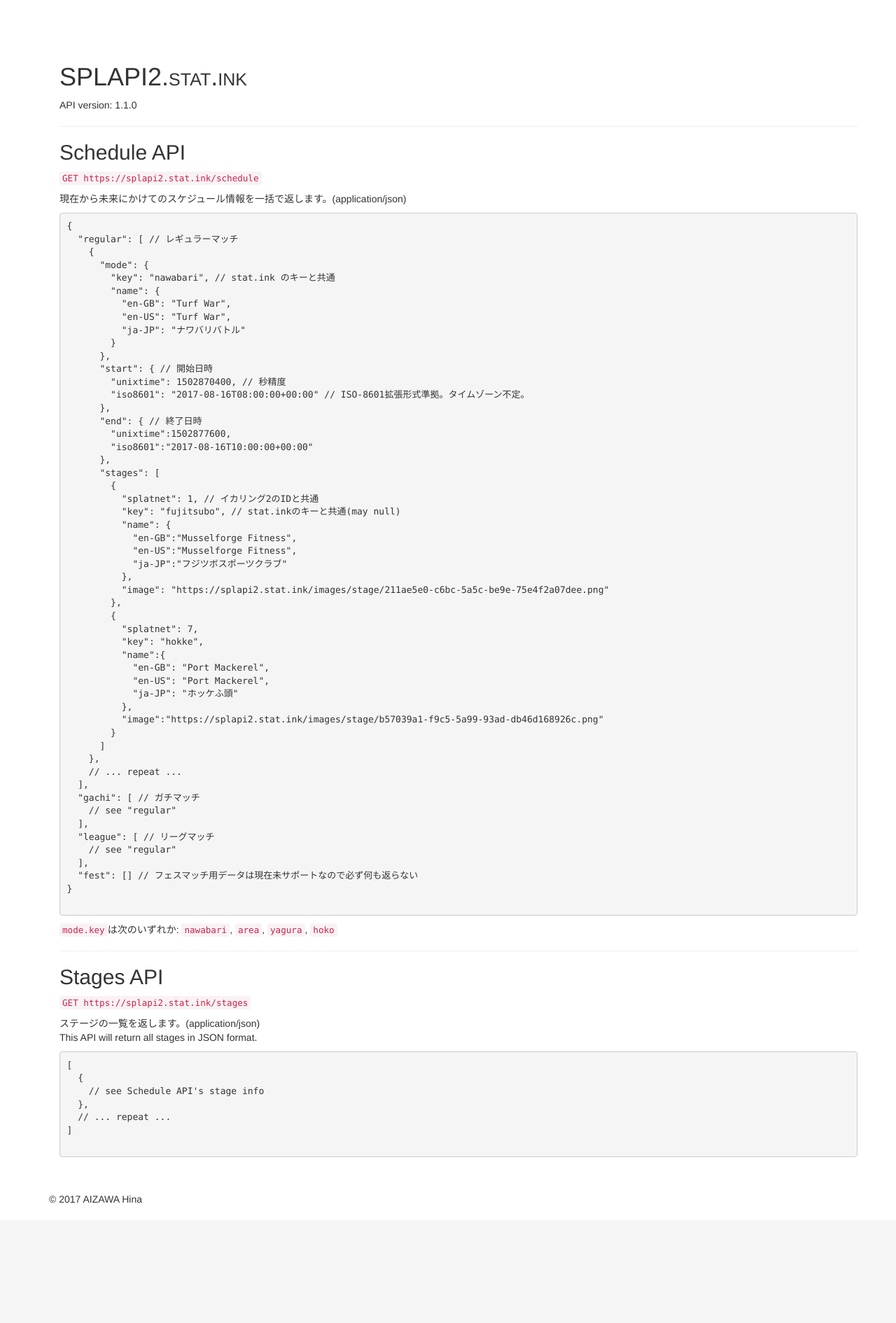
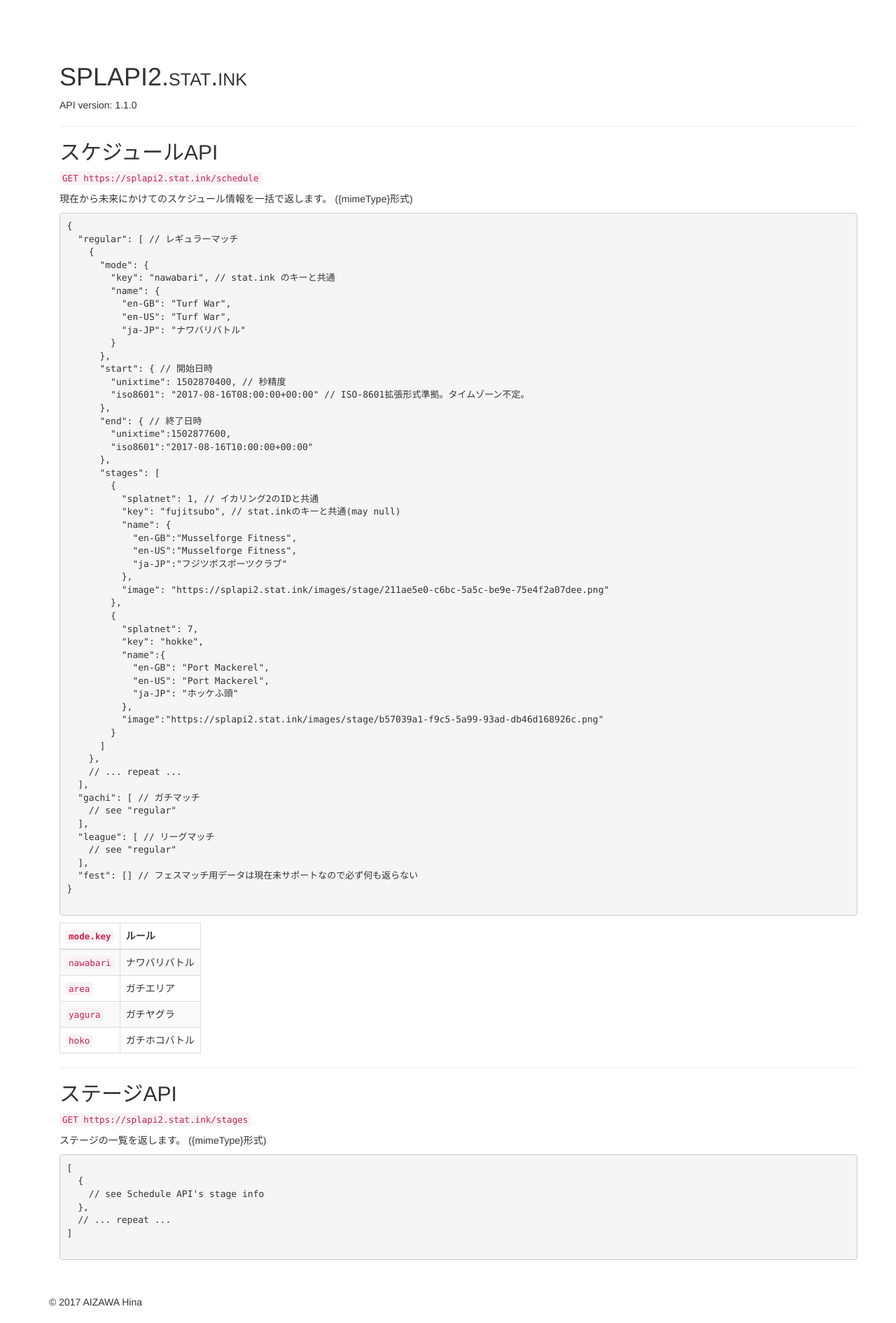
Before and after one commit to fetus-hina/splapi2.stat.ink, a Yii app: template views/site/index.php in a window 1280 px wide. Shown: the whole page at 70% size. Before the commit the page ends 1718 px from the top, so only its background shows below. Run offline with PHP 8.4 and a stand-in for Yii, Linux system fonts and the light colour scheme; the template is opened without the code that fills it, so the values that code supplies are empty; some libraries are stand-ins or nearby versions.

Commit message:
prepare for i18n

```diff
--- a/views/site/index.php
+++ b/views/site/index.php
@@ -1,4 +1,5 @@
 <?php
+use yii\helpers\Html;
 use yii\helpers\Url;
 
 $this->title = 'SPLAPI2';
@@ -7,12 +8,15 @@ $this->title = 'SPLAPI2';
   <h1 style="font-variant:small-caps">SPLAPI2.stat.ink</h1>
   <p>API version: 1.1.0</p>
   <hr>
-  <h2>Schedule API</h2>
+  <h2 id="schedule-api">
+    <?= Html::encode(Yii::t('app', 'スケジュールAPI')) . "\n" ?>
+  </h2>
   <p>
     <code>GET https://splapi2.stat.ink/schedule</code>
   </p>
   <p>
-    現在から未来にかけてのスケジュール情報を一括で返します。(application/json)
+    <?= Html::encode(Yii::t('app', '現在から未来にかけてのスケジュール情報を一括で返します。')) . "\n" ?>
+    (<?= Html::encode(Yii::t('app', '{mimeType}形式', ['mimeType' => 'application/json'])) ?>)
   </p>
   <pre>
 {
@@ -68,17 +72,40 @@ $this->title = 'SPLAPI2';
   "fest": [] // フェスマッチ用データは現在未サポートなので必ず何も返らない
 }
   </pre>
-  <p>
-    <code>mode.key</code>は次のいずれか: <code>nawabari</code>, <code>area</code>, <code>yagura</code>, <code>hoko</code>
-  </p>
+  <table class="table table-striped table-hover table-bordered" style="width:auto">
+    <thead>
+      <tr>
+        <th><code>mode.key</code></th>
+        <th><?= Html::encode(Yii::t('app', 'ルール')) ?></th>
+      </tr>
+    </thead>
+    <tbody>
+<?php
+$list = [
+  'nawabari' => 'ナワバリバトル',
+  'area'     => 'ガチエリア',
+  'yagura'   => 'ガチヤグラ',
+  'hoko'     => 'ガチホコバトル',
+];
+foreach ($list as $key => $rule):
+?>
+      <tr>
+        <td><code><?= Html::encode($key) ?></code></td>
+        <td><?= Html::encode(Yii::t('app', $rule)) ?></td>
+      </tr>
+<?php endforeach ?>
+    </tbody>
+  </table>
   <hr>
-  <h2>Stages API</h2>
+  <h2>
+    <?= Html::encode(Yii::t('app', 'ステージAPI')) . "\n" ?>
+  </h2>
   <p>
     <code>GET https://splapi2.stat.ink/stages</code>
   </p>
   <p>
-    ステージの一覧を返します。(application/json)<br>
-    This API will return all stages in JSON format.
+    <?= Html::encode(Yii::t('app', 'ステージの一覧を返します。')) . "\n" ?>
+    (<?= Html::encode(Yii::t('app', '{mimeType}形式', ['mimeType' => 'application/json'])) ?>)
   </p>
   <pre>
 [
```
Also changed, not shown: controllers/SiteController.php (+21 -0 lines), messages/en/app.php (+9 -0 lines).
